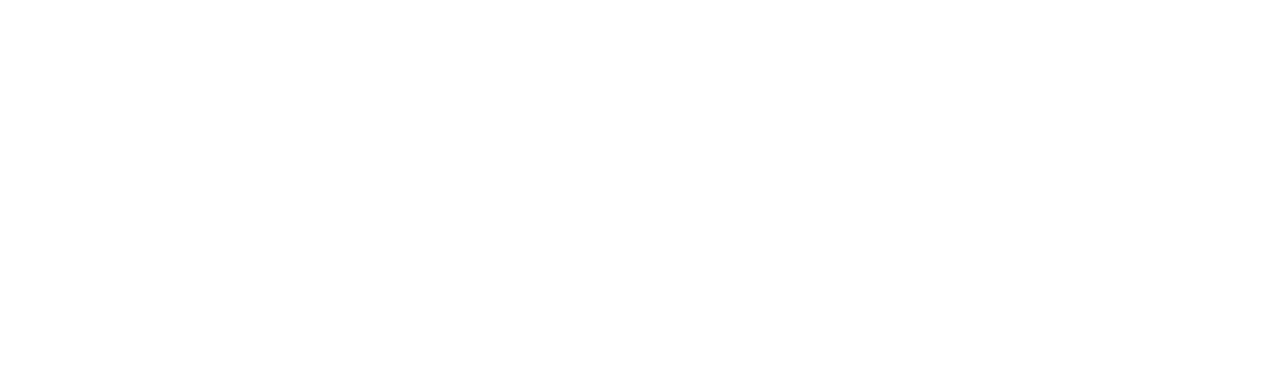
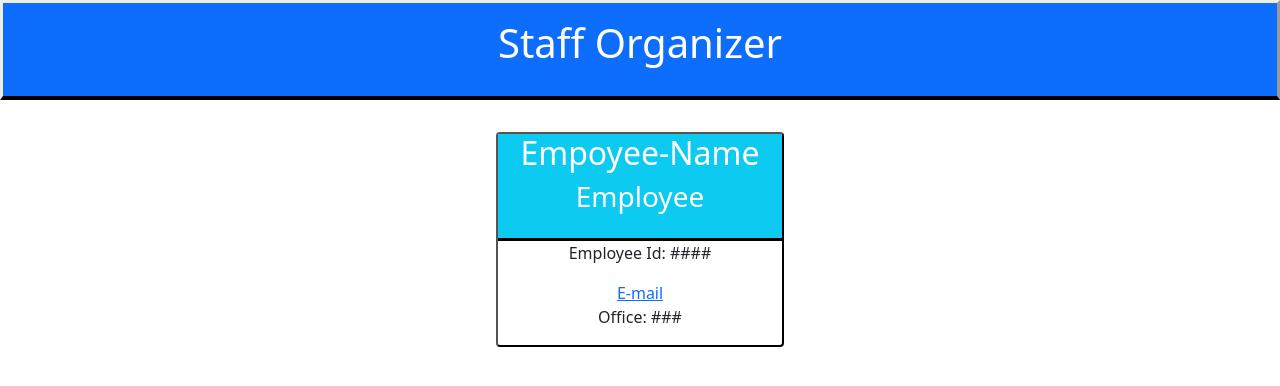
Before and after one commit to CleanupS20/Staff-Organizer, a website: page src/template_site.html in a window 1280 px wide. Drawn offline with nearby package versions, Linux system fonts and the light colour scheme.

Commit message:
Altered HTML and added source html

```diff
--- a/src/template_site.html
+++ b/src/template_site.html
@@ -0,0 +1,31 @@
+<!DOCTYPE html>
+<html lang="en">
+<head>
+    <meta charset="UTF-8">
+    <meta http-equiv="X-UA-Compatible" content="IE=edge">
+    <meta name="viewport" content="width=device-width, initial-scale=1.0">
+    <link href="https://cdn.jsdelivr.net/npm/bootstrap@5.1.3/dist/css/bootstrap.min.css" rel="stylesheet" integrity="sha384-1BmE4kWBq78iYhFldvKuhfTAU6auU8tT94WrHftjDbrCEXSU1oBoqyl2QvZ6jIW3" crossorigin="anonymous">
+    <title>Staff Organizer</title>
+
+</head>
+<body style="background-color: white;">
+<h1 class="col-12 bg-primary text-center" style="height:100px; color: white; border-bottom: 4px black; border-style: outset; "><span class="d-flex justify-content-center mt-3">Staff Organizer </span></h1>
+    <section class="col-12 d-flex justify-content-center flex-wrap">
+
+    <div class="card m-4 text-center" style="width: 18rem; border: 2px outset black;">
+        <div>
+            <div class="card-top bg-info" style="color: white; border-bottom: 3px solid black;" >
+            <h2 class="card-title">Empoyee-Name </h2>
+            <h3 class="card-title pb-3" style="color: white;">Employee</h3>
+        </div>
+        <div class="card-bottom mx-3">
+            <p>Employee Id: ####</p>
+            <a href="mailto:test0@email.com" class="card-link">E-mail</a><p>Office: ###</p>
+        </div>
+        </div>
+    </div>
+
+
+</section>
+</body>
+</html>
```
Also changed, not shown: index.html (+5 -5 lines).
